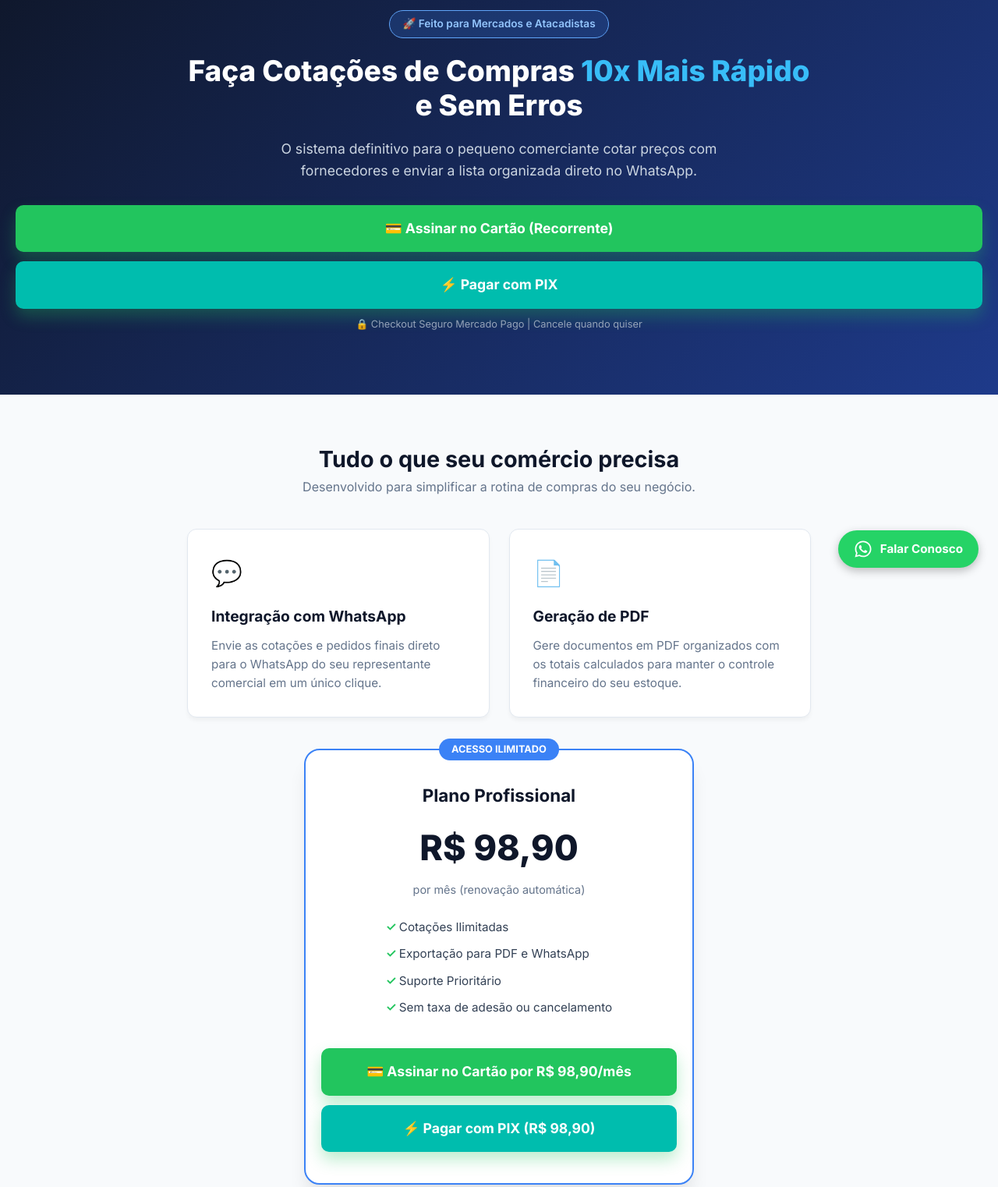
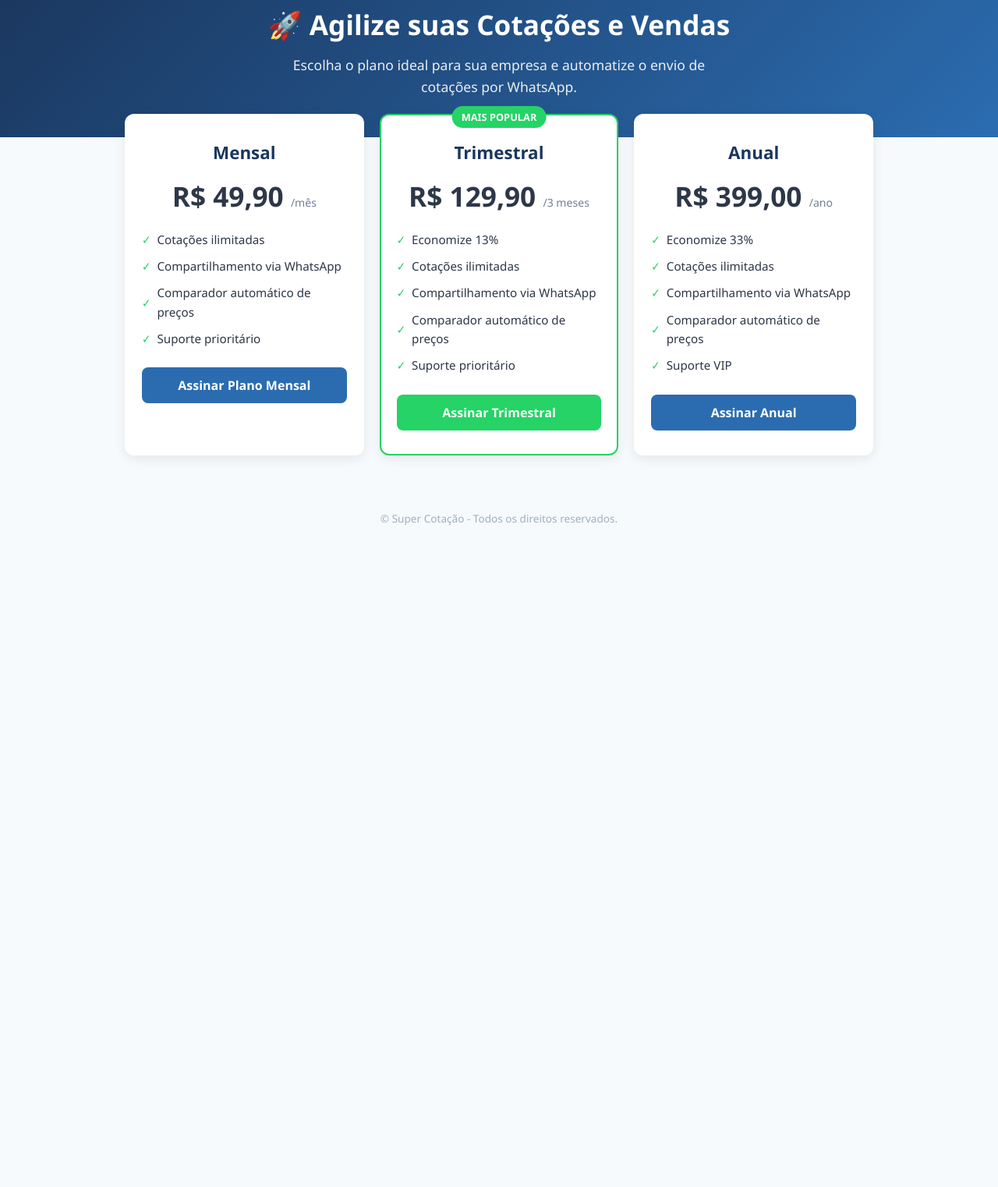
Before and after one commit to imbyser/cotacaoprimer, a plain HTML site: page vendas.html in a window 1280 px wide. Shown: the part 47-1569 px from the top of the page at 78% size. After the commit the page ends 800 px from the top, so only its background shows below. Drawn offline with Linux system fonts and the light colour scheme.

Commit message:
Revise vendas.html for branding and layout updates
Updated the title and styling of the HTML page, modified sections for subscription plans, and adjusted the footer content.

```diff
--- a/vendas.html
+++ b/vendas.html
@@ -3,287 +3,219 @@
 <head>
   <meta charset="UTF-8">
   <meta name="viewport" content="width=device-width, initial-scale=1.0">
-  <title>Sistema de Cotação - Agilize suas Compras no Atacado</title>
+  <title>Super Cotação - Planos de Assinatura</title>
+  <style>
+    * { box-sizing: border-box; margin: 0; padding: 0; font-family: 'Segoe UI', Tahoma, Geneva, Verdana, sans-serif; }
+    body { background-color: #f7fafc; color: #2d3748; line-height: 1.6; }
 
-  <!-- Fonte Google -->
-  <link rel="preconnect" href="https://fonts.googleapis.com">
-  <link rel="preconnect" href="https://fonts.gstatic.com" crossorigin>
-  <link href="https://fonts.googleapis.com/css2?family=Inter:wght@400;600;700;800&display=swap" rel="stylesheet">
+    header { background: linear-gradient(135deg, #1a365d 0%, #2b6cb0 100%); color: white; text-align: center; padding: 50px 20px; }
+    header h1 { font-size: 2.2em; margin-bottom: 10px; }
+    header p { font-size: 1.1em; opacity: 0.9; max-width: 600px; margin: 0 auto; }
 
-  <style>
-    * { box-sizing: border-box; margin: 0; padding: 0; font-family: 'Inter', sans-serif; }
-    body { background-color: #f8fafc; color: #1e293b; line-height: 1.6; }
+    .container { max-width: 1000px; margin: -30px auto 50px; padding: 0 20px; }
 
-    /* HEADER / HERO */
-    .hero {
-      background: linear-gradient(135deg, #0f172a 0%, #1e3a8a 100%);
-      color: white;
-      padding: 60px 20px 80px 20px;
-      text-align: center;
-    }
-    .badge-hero {
-      background: rgba(59, 130, 246, 0.2);
-      border: 1px solid #60a5fa;
-      color: #93c5fd;
-      padding: 6px 16px;
-      border-radius: 20px;
-      font-size: 0.85em;
-      font-weight: 600;
-      display: inline-block;
-      margin-bottom: 20px;
-    }
-    .hero h1 {
-      font-size: 2.3em;
-      font-weight: 800;
-      line-height: 1.2;
-      max-width: 800px;
-      margin: 0 auto 20px auto;
-    }
-    .hero h1 span { color: #38bdf8; }
-    .hero p {
-      font-size: 1.1em;
-      color: #cbd5e1;
-      max-width: 600px;
-      margin: 0 auto 30px auto;
-    }
+    .grid-planos { display: grid; grid-template-columns: repeat(auto-fit, minmax(280px, 1fr)); gap: 20px; margin-bottom: 40px; }
+    .card-plano { background: white; border-radius: 12px; padding: 30px 20px; box-shadow: 0 4px 15px rgba(0,0,0,0.08); text-align: center; border: 2px solid transparent; transition: transform 0.2s, border-color 0.2s; position: relative; }
+    .card-plano:hover { transform: translateY(-5px); }
+    .card-plano.destaque { border-color: #25d366; }
+    .badge-destaque { position: absolute; top: -12px; left: 50%; transform: translateX(-50%); background: #25d366; color: white; padding: 4px 12px; border-radius: 20px; font-size: 0.8em; font-weight: bold; text-transform: uppercase; }
 
-    /* BOTOES CTA */
-    .btn-cta-principal {
-      background: #22c55e;
-      color: white;
-      padding: 16px 32px;
-      border-radius: 10px;
-      font-size: 1.1em;
-      font-weight: 700;
-      text-decoration: none;
-      display: inline-block;
-      box-shadow: 0 10px 20px rgba(34, 197, 94, 0.3);
-      transition: transform 0.2s, background 0.2s;
-    }
-    .btn-cta-principal:hover {
-      background: #16a34a;
-      transform: translateY(-2px);
-    }
-    .sub-cta {
-      display: block;
-      font-size: 0.8em;
-      color: #94a3b8;
-      margin-top: 10px;
-    }
+    .plano-nome { font-size: 1.4em; color: #1a365d; font-weight: bold; margin-bottom: 10px; }
+    .plano-preco { font-size: 2.2em; color: #2d3748; font-weight: bold; margin-bottom: 15px; }
+    .plano-preco span { font-size: 0.4em; color: #718096; font-weight: normal; }
 
-    /* CONTAINER GERAL */
-    .container {
-      max-width: 1000px;
-      margin: 0 auto;
-      padding: 60px 20px;
-    }
+    .plano-recursos { list-style: none; text-align: left; margin-bottom: 25px; font-size: 0.95em; }
+    .plano-recursos li { margin-bottom: 10px; display: flex; align-items: center; gap: 8px; }
+    .plano-recursos li::before { content: "✓"; color: #25d366; font-weight: bold; }
 
-    /* BENEFICIOS / RECURSOS */
-    .grid-recursos {
-      display: grid;
-      grid-template-columns: repeat(auto-fit, minmax(300px, 1fr));
-      gap: 25px;
-      margin-top: 40px;
-      max-width: 800px;
-      margin-left: auto;
-      margin-right: auto;
-    }
-    .card-recurso {
-      background: white;
-      padding: 30px;
-      border-radius: 12px;
-      border: 1px solid #e2e8f0;
-      box-shadow: 0 4px 6px -1px rgba(0, 0, 0, 0.05);
-    }
-    .card-recurso .icone {
-      font-size: 2em;
-      margin-bottom: 15px;
-      display: inline-block;
-    }
-    .card-recurso h3 {
-      font-size: 1.2em;
-      margin-bottom: 10px;
-      color: #0f172a;
-    }
-    .card-recurso p {
-      color: #64748b;
-      font-size: 0.95em;
-    }
+    .btn-assinar { display: block; width: 100%; padding: 12px; background: #2b6cb0; color: white; border: none; border-radius: 8px; font-size: 1em; font-weight: bold; cursor: pointer; text-decoration: none; transition: background 0.2s; }
+    .btn-assinar:hover { background: #2c5282; }
+    .card-plano.destaque .btn-assinar { background: #25d366; }
+    .card-plano.destaque .btn-assinar:hover { background: #1eb954; }
 
-    /* SEÇÃO OFERTA / PREÇO */
-    .secao-preco {
-      background: white;
-      border: 2px solid #3b82f6;
-      border-radius: 20px;
-      padding: 40px 20px;
-      text-align: center;
-      max-width: 500px;
-      margin: 40px auto 0 auto;
-      box-shadow: 0 20px 25px -5px rgba(0, 0, 0, 0.1);
-      position: relative;
-    }
-    .badge-pop {
-      position: absolute;
-      top: -15px;
-      left: 50%;
-      transform: translateX(-50%);
-      background: #3b82f6;
-      color: white;
-      padding: 4px 16px;
-      border-radius: 20px;
-      font-size: 0.8em;
-      font-weight: 700;
-      text-transform: uppercase;
-    }
-    .preco-valor {
-      font-size: 2.8em;
-      font-weight: 800;
-      color: #0f172a;
-      margin: 15px 0 5px 0;
-    }
-    .preco-periodo {
-      font-size: 0.9em;
-      color: #64748b;
-      margin-bottom: 25px;
-    }
-    .lista-check {
-      text-align: left;
-      margin-bottom: 30px;
-      display: inline-block;
-    }
-    .lista-check li {
-      list-style: none;
-      margin-bottom: 10px;
-      font-size: 0.95em;
-      color: #334155;
-    }
-    .lista-check li::before {
-      content: "✓ ";
-      color: #22c55e;
-      font-weight: bold;
-    }
+    .secao-cadastro { background: white; border-radius: 12px; padding: 30px; box-shadow: 0 4px 15px rgba(0,0,0,0.08); max-width: 500px; margin: 0 auto; display: none; }
+    .secao-cadastro h2 { color: #1a365d; margin-bottom: 10px; text-align: center; }
+    .secao-cadastro p { text-align: center; font-size: 0.9em; color: #718096; margin-bottom: 20px; }
 
-    /* BOTÃO FLUTUANTE WHATSAPP */
-    .btn-whatsapp-flutuante {
-      position: fixed;
-      bottom: 25px;
-      right: 25px;
-      background-color: #25d366;
-      color: white;
-      border-radius: 50px;
-      padding: 12px 20px;
-      display: flex;
-      align-items: center;
-      gap: 10px;
-      box-shadow: 0 4px 12px rgba(0, 0, 0, 0.25);
-      text-decoration: none;
-      font-weight: bold;
-      font-size: 0.95em;
-      z-index: 10000;
-      transition: transform 0.2s, background-color 0.2s;
-    }
+    .form-group { margin-bottom: 15px; }
+    .form-group label { display: block; font-size: 0.85em; font-weight: bold; margin-bottom: 5px; color: #4a5568; }
+    .form-input { width: 100%; padding: 12px; border: 1px solid #cbd5e0; border-radius: 8px; font-size: 1em; outline: none; }
+    .form-input:focus { border-color: #2b6cb0; }
 
-    .btn-whatsapp-flutuante:hover {
-      background-color: #1ebc57;
-      transform: scale(1.05);
-    }
+    .btn-finalizar { width: 100%; padding: 14px; background: #25d366; color: white; border: none; border-radius: 8px; font-size: 1.1em; font-weight: bold; cursor: pointer; margin-top: 10px; }
+    .btn-finalizar:hover { background: #1eb954; }
 
-    .btn-whatsapp-flutuante svg {
-      width: 24px;
-      height: 24px;
-      fill: white;
-    }
-
-    /* FOOTER */
-    footer {
-      text-align: center;
-      padding: 40px 20px;
-      background: #0f172a;
-      color: #64748b;
-      font-size: 0.85em;
-    }
+    footer { text-align: center; padding: 20px; font-size: 0.85em; color: #a0aec0; }
   </style>
 </head>
 <body>
 
-  <!-- HERO SECTION -->
-  <header class="hero">
-    <span class="badge-hero">🚀 Feito para Mercados e Atacadistas</span>
-    <h1>Faça Cotações de Compras <span>10x Mais Rápido</span> e Sem Erros</h1>
-    <p>O sistema definitivo para o pequeno comerciante cotar preços com fornecedores e enviar a lista organizada direto no WhatsApp.</p>
-
-    <!-- BOTÃO 1: CARTÃO -->
-    <a href="https://mpago.la/2MvjRwM" target="_blank" class="btn-cta-principal" style="margin-bottom: 12px; display: block;">
-      💳 Assinar no Cartão (Recorrente)
-    </a>
-
-    <!-- BOTÃO 2: PIX -->
-    <a href="https://mpago.la/2GChgyp" target="_blank" class="btn-cta-principal" style="background-color: #00bdae; display: block;">
-      ⚡ Pagar com PIX
-    </a>
-
-    <span class="sub-cta">🔒 Checkout Seguro Mercado Pago | Cancele quando quiser</span>
+  <header>
+    <h1>🚀 Agilize suas Cotações e Vendas</h1>
+    <p>Escolha o plano ideal para sua empresa e automatize o envio de cotações por WhatsApp.</p>
   </header>
 
-  <!-- RECURSOS / BENEFÍCIOS -->
-  <main class="container">
-    <h2 style="text-align: center; font-size: 1.8em; color: #0f172a;">Tudo o que seu comércio precisa</h2>
-    <p style="text-align: center; color: #64748b; margin-bottom: 30px;">Desenvolvido para simplificar a rotina de compras do seu negócio.</p>
+  <div class="container">
+    <!-- GRID DE PLANOS -->
+    <div class="grid-planos" id="gridPlanos">
 
-    <div class="grid-recursos">
-      <div class="card-recurso">
-        <span class="icone">💬</span>
-        <h3>Integração com WhatsApp</h3>
-        <p>Envie as cotações e pedidos finais direto para o WhatsApp do seu representante comercial em um único clique.</p>
+      <!-- PLANO MENSAL -->
+      <div class="card-plano">
+        <div class="plano-nome">Mensal</div>
+        <div class="plano-preco">R$ 49,90 <span>/mês</span></div>
+        <ul class="plano-recursos">
+          <li>Cotações ilimitadas</li>
+          <li>Compartilhamento via WhatsApp</li>
+          <li>Comparador automático de preços</li>
+          <li>Suporte prioritário</li>
+        </ul>
+        <button class="btn-assinar" onclick="selecionarPlano('Mensal', '49.90')">Assinar Plano Mensal</button>
       </div>
 
-      <div class="card-recurso">
-        <span class="icone">📄</span>
-        <h3>Geração de PDF</h3>
-        <p>Gere documentos em PDF organizados com os totais calculados para manter o controle financeiro do seu estoque.</p>
+      <!-- PLANO TRIMESTRAL (DESTAQUE) -->
+      <div class="card-plano destaque">
+        <div class="badge-destaque">Mais Popular</div>
+        <div class="plano-nome">Trimestral</div>
+        <div class="plano-preco">R$ 129,90 <span>/3 meses</span></div>
+        <ul class="plano-recursos">
+          <li>Economize 13%</li>
+          <li>Cotações ilimitadas</li>
+          <li>Compartilhamento via WhatsApp</li>
+          <li>Comparador automático de preços</li>
+          <li>Suporte prioritário</li>
+        </ul>
+        <button class="btn-assinar" onclick="selecionarPlano('Trimestral', '129.90')">Assinar Trimestral</button>
       </div>
+
+      <!-- PLANO ANUAL -->
+      <div class="card-plano">
+        <div class="plano-nome">Anual</div>
+        <div class="plano-preco">R$ 399,00 <span>/ano</span></div>
+        <ul class="plano-recursos">
+          <li>Economize 33%</li>
+          <li>Cotações ilimitadas</li>
+          <li>Compartilhamento via WhatsApp</li>
+          <li>Comparador automático de preços</li>
+          <li>Suporte VIP</li>
+        </ul>
+        <button class="btn-assinar" onclick="selecionarPlano('Anual', '399.00')">Assinar Anual</button>
+      </div>
+
     </div>
 
-    <!-- CARD DE PREÇO -->
-    <div class="secao-preco">
-      <span class="badge-pop">Acesso Ilimitado</span>
-      <h3 style="font-size: 1.4em; color: #0f172a;">Plano Profissional</h3>
-      <div class="preco-valor">R$ 98,90</div>
-      <div class="preco-periodo">por mês (renovação automática)</div>
+    <!-- FORMULÁRIO DE CADASTRO PARA PAGAMENTO -->
+    <div class="secao-cadastro" id="secaoCadastro">
+      <h2 id="tituloPlanoSelecionado">Dados para Acesso</h2>
+      <p>Preencha os dados abaixo para ativar sua conta no sistema.</p>
 
-      <ul class="lista-check">
-        <li>Cotações Ilimitadas</li>
-        <li>Exportação para PDF e WhatsApp</li>
-        <li>Suporte Prioritário</li>
-        <li>Sem taxa de adesão ou cancelamento</li>
-      </ul>
+      <div class="form-group">
+        <label>Seu Nome ou Nome da Loja:</label>
+        <input type="text" id="cadNome" class="form-input" placeholder="Ex: Mercado Silva">
+      </div>
 
-      <!-- BOTÃO 1: CARTÃO -->
-      <a href="https://mpago.la/2MvjRwM" target="_blank" class="btn-cta-principal" style="margin-bottom: 12px; display: block; width: 100%;">
-        💳 Assinar no Cartão por R$ 98,90/mês
-      </a>
+      <div class="form-group">
+        <label>Seu WhatsApp (será seu login):</label>
+        <input type="tel" id="cadTelefone" class="form-input" placeholder="(81) 99999-9999" maxlength="15" oninput="mascaraTelefone(this)">
+      </div>
 
-      <!-- BOTÃO 2: PIX -->
-      <a href="https://mpago.la/2GChgyp" target="_blank" class="btn-cta-principal" style="background-color: #00bdae; display: block; width: 100%;">
-        ⚡ Pagar com PIX (R$ 98,90)
-      </a>
+      <div class="form-group">
+        <label>Crie uma Senha:</label>
+        <input type="password" id="cadSenha" class="form-input" placeholder="Digite uma senha segura">
+      </div>
+
+      <button class="btn-finalizar" onclick="solicitarAtivacaoWhatsApp()">Ir para Pagamento / Ativação 📲</button>
+      <button style="width: 100%; margin-top: 10px; background: none; border: none; color: #718096; cursor: pointer; text-decoration: underline;" onclick="voltarParaPlanos()">← Escolher outro plano</button>
     </div>
-  </main>
-
-  <!-- BOTÃO FLUTUANTE DO WHATSAPP -->
-  <a href="https://api.whatsapp.com/send?phone=5581995432834&text=Ol%C3%A1!%20Tenho%20d%C3%BAvidas%20sobre%20o%20Sistema%20de%20Cota%C3%A7%C3%B5es."
-     target="_blank"
-     class="btn-whatsapp-flutuante"
-     title="Falar no WhatsApp">
-    <svg xmlns="http://www.w3.org/2000/svg" viewBox="0 0 448 512">
-      <path d="M380.9 97.1C339 55.1 283.2 32 223.9 32c-122.4 0-222 99.6-222 222 0 39.1 10.2 77.3 29.6 111L0 480l117.7-30.9c32.4 17.7 68.9 27 106.1 27h.1c122.3 0 224.1-99.6 224.1-222 0-59.3-25.2-115-67.1-157zm-157 341.6c-33.2 0-65.7-8.9-94-25.7l-6.7-4-69.8 18.3 18.6-68.1-4.4-7c-18.5-29.4-28.2-63.3-28.2-98.2 0-101.7 82.8-184.5 184.6-184.5 49.3 0 95.6 19.2 130.4 54.1 34.8 34.9 56.2 81.2 56.1 130.5 0 101.8-84.9 184.9-186.6 184.9zm101.2-138.2c-5.5-2.8-32.8-16.2-37.9-18-5.1-1.9-8.8-2.8-12.5 2.8-3.7 5.6-14.3 18-17.6 21.8-3.2 3.7-6.5 4.2-12 1.4-32.6-16.3-54-29.1-75.5-66-5.7-9.8 5.7-9.1 16.3-30.3 1.8-3.7.9-6.9-.5-9.7-1.4-2.8-12.5-30.1-17.1-41.2-4.5-10.8-9.1-9.3-12.5-9.5-3.2-.2-6.9-.2-10.6-.2-3.7 0-9.7 1.4-14.8 6.9-5.1 5.6-19.4 19-19.4 46.3 0 27.3 19.9 53.7 22.6 57.4 2.8 3.7 39.1 59.7 94.8 83.8 35.2 15.2 49 16.5 66.6 13.9 10.7-1.6 32.8-13.4 37.4-26.4 4.6-13 4.6-24.1 3.2-26.4-1.3-2.5-5-3.9-10.5-6.6z"/>
-    </svg>
-    <span>Falar Conosco</span>
-  </a>
+  </div>
 
   <footer>
-    <p>© 2026 Sistema de Cotações. Todos os direitos reservados.</p>
+    &copy; Super Cotação - Todos os direitos reservados.
   </footer>
 
+  <script type="module">
+    import { initializeApp } from "https://www.gstatic.com/firebasejs/10.8.0/firebase-app.js";
+    import { getFirestore, collection, addDoc, doc, setDoc } from "https://www.gstatic.com/firebasejs/10.8.0/firebase-firestore.js";
+
+    const firebaseConfig = {
+      apiKey: "AIzaSyAPBH_zOO3xrdiyW1qk20b3b1ejMlyYSvg",
+      authDomain: "supercotacao-6a43c.firebaseapp.com",
+      projectId: "supercotacao-6a43c",
+      storageBucket: "supercotacao-6a43c.firebasestorage.app",
+      messagingSenderId: "360323319589",
+      appId: "1:360323319589:web:b09f3744f1b9a92f11bccc"
+    };
+
+    const app = initializeApp(firebaseConfig);
+    const db = getFirestore(app);
+
+    let planoSelecionado = '';
+    let valorPlano = '';
+
+    window.mascaraTelefone = function(input) {
+      let v = input.value.replace(/\D/g, "");
+      if (v.length > 11) v = v.substring(0, 11);
+      if (v.length > 10) {
+        v = v.replace(/^(\d{2})(\d{5})(\d{4})$/, "($1) $2-$3");
+      } else if (v.length > 6) {
+        v = v.replace(/^(\d{2})(\d{4})(\d{0,4})$/, "($1) $2-$3");
+      } else if (v.length > 2) {
+        v = v.replace(/^(\d{2})(\d{0,5})$/, "($1) $2");
+      } else {
+        v = v.replace(/^(\d*)/, "($1");
+      }
+      input.value = v;
+    };
+
+    window.selecionarPlano = function(nome, valor) {
+      planoSelecionado = nome;
+      valorPlano = valor;
+      document.getElementById('gridPlanos').style.display = 'none';
+      document.getElementById('secaoCadastro').style.display = 'block';
+      document.getElementById('tituloPlanoSelecionado').innerText = `Plano ${nome} (R$ ${valor.replace('.', ',')})`;
+    };
+
+    window.voltarParaPlanos = function() {
+      document.getElementById('gridPlanos').style.display = 'grid';
+      document.getElementById('secaoCadastro').style.display = 'none';
+    };
+
+    window.solicitarAtivacaoWhatsApp = async function() {
+      const nome = document.getElementById('cadNome').value.trim();
+      const telefone = document.getElementById('cadTelefone').value.replace(/\D/g, "");
+      const senha = document.getElementById('cadSenha').value.trim();
+
+      if (!nome) return alert("Por favor, preencha o seu nome.");
+      if (telefone.length < 10) return alert("Por favor, digite um número de WhatsApp válido.");
+      if (!senha) return alert("Por favor, defina uma senha.");
+
+      try {
+        // Salva pre-cadastro no Firestore como PENDENTE
+        await addDoc(collection(db, "assinantes"), {
+          nome,
+          telefone,
+          senha,
+          plano: planoSelecionado,
+          valor: valorPlano,
+          statusAssinatura: "PENDENTE",
+          dataSolicitacao: new Date()
+        });
+
+        // Seu número de atendimento para receber a solicitação de assinatura
+        const meuWhatsAppAtendimento = "5581995432834";
+
+        let msg = `👋 Olá! Gostaria de assinar o *Super Cotação*.\n\n`;
+        msg += `📌 *Plano:* ${planoSelecionado} (R$ ${valorPlano.replace('.', ',')})\n`;
+        msg += `👤 *Nome/Empresa:* ${nome}\n`;
+        msg += `📲 *WhatsApp Cadastrado:* ${telefone}\n\n`;
+        msg += `Aguardando chave Pix / link de pagamento para liberar o acesso!`;
+
+        const url = `https://api.whatsapp.com/send?phone=${meuWhatsAppAtendimento}&text=${encodeURIComponent(msg)}`;
+        window.open(url, '_blank');
+
+      } catch (e) {
+        alert("Erro ao enviar dados: " + e.message);
+      }
+    };
+  </script>
 </body>
 </html>
```
